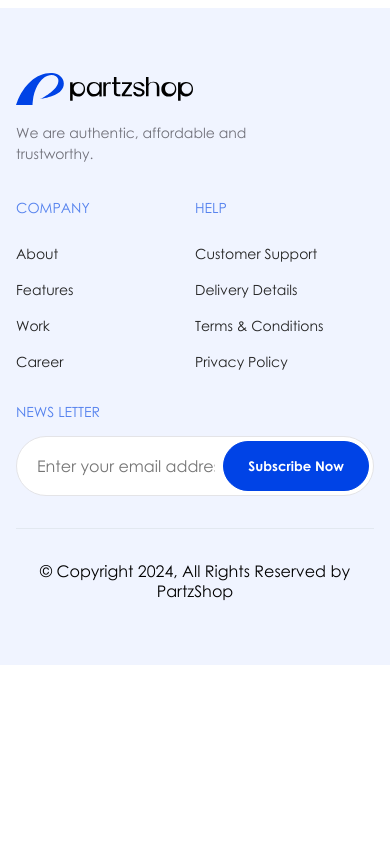
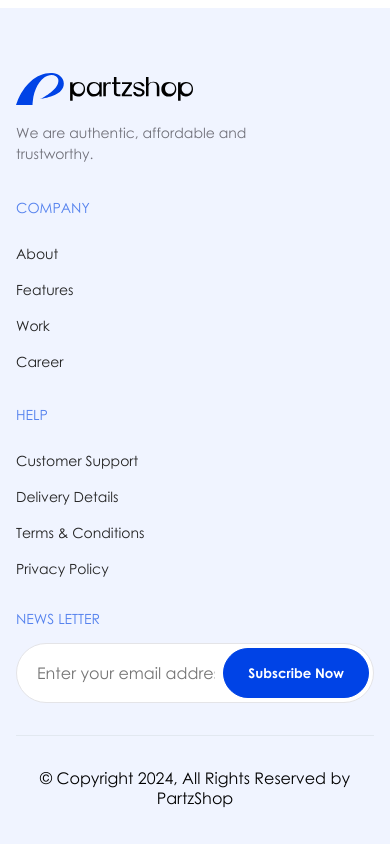
Before and after one commit to Ifenna-Monanu/Partzshop-UI, a Next.js app: page /contact in a window 390 px wide. Shown: the part 916-1760 px from the top of the page. Before the commit the page ends 1581 px from the top, so only its background shows below. Built offline with nearby package versions, Linux system fonts and the light colour scheme.

Commit message:
Fix footer responsiveness

```diff
--- a/src/app/layouts/style.ts
+++ b/src/app/layouts/style.ts
@@ -114,6 +114,7 @@
 export const LinksWrapper = styled.div`
   display: grid;
   grid-template-columns: repeat(2, 1fr);
+  gap: 2rem;
 
   .link-wrap {
     display: grid;
@@ -143,6 +144,10 @@
         }
       }
     }
+  }
+
+  @media (max-width: 540px){
+  grid-template-columns: auto;
   }
 `;
 
```
